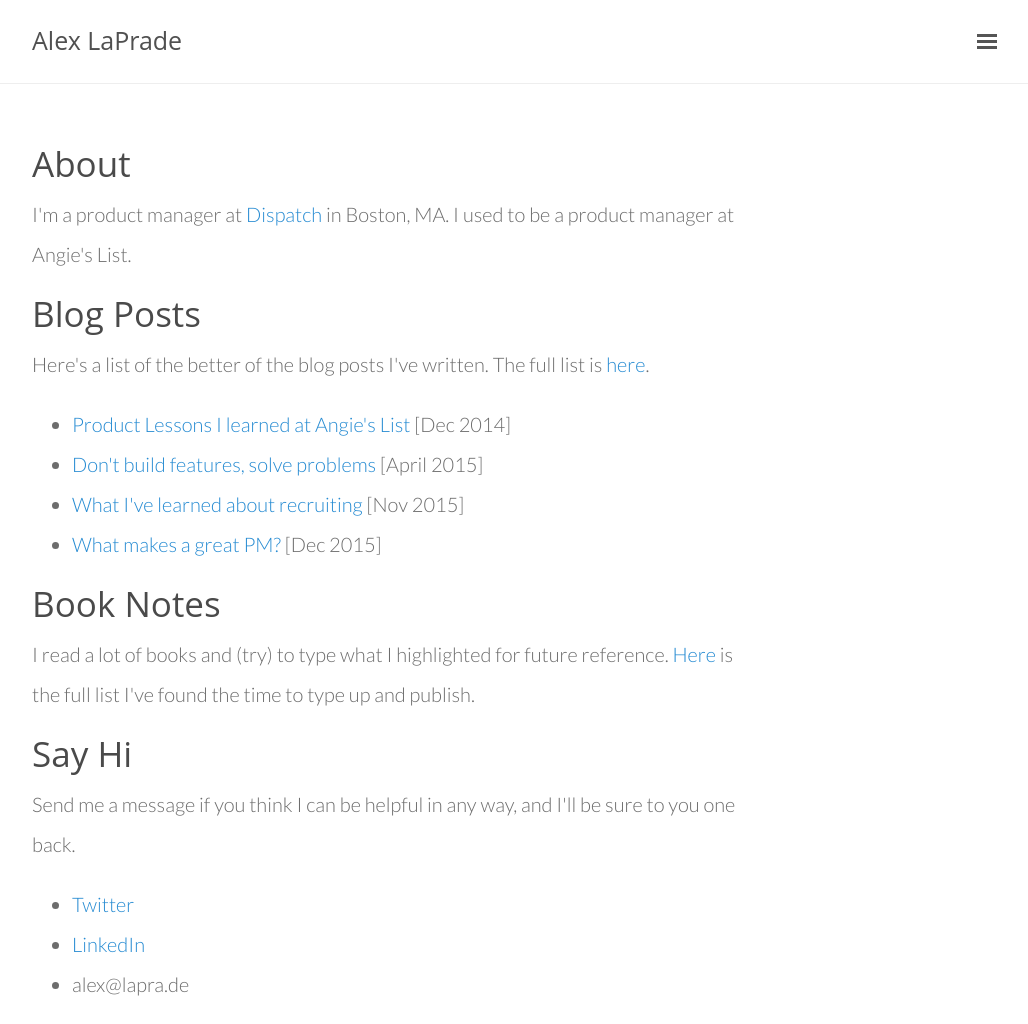
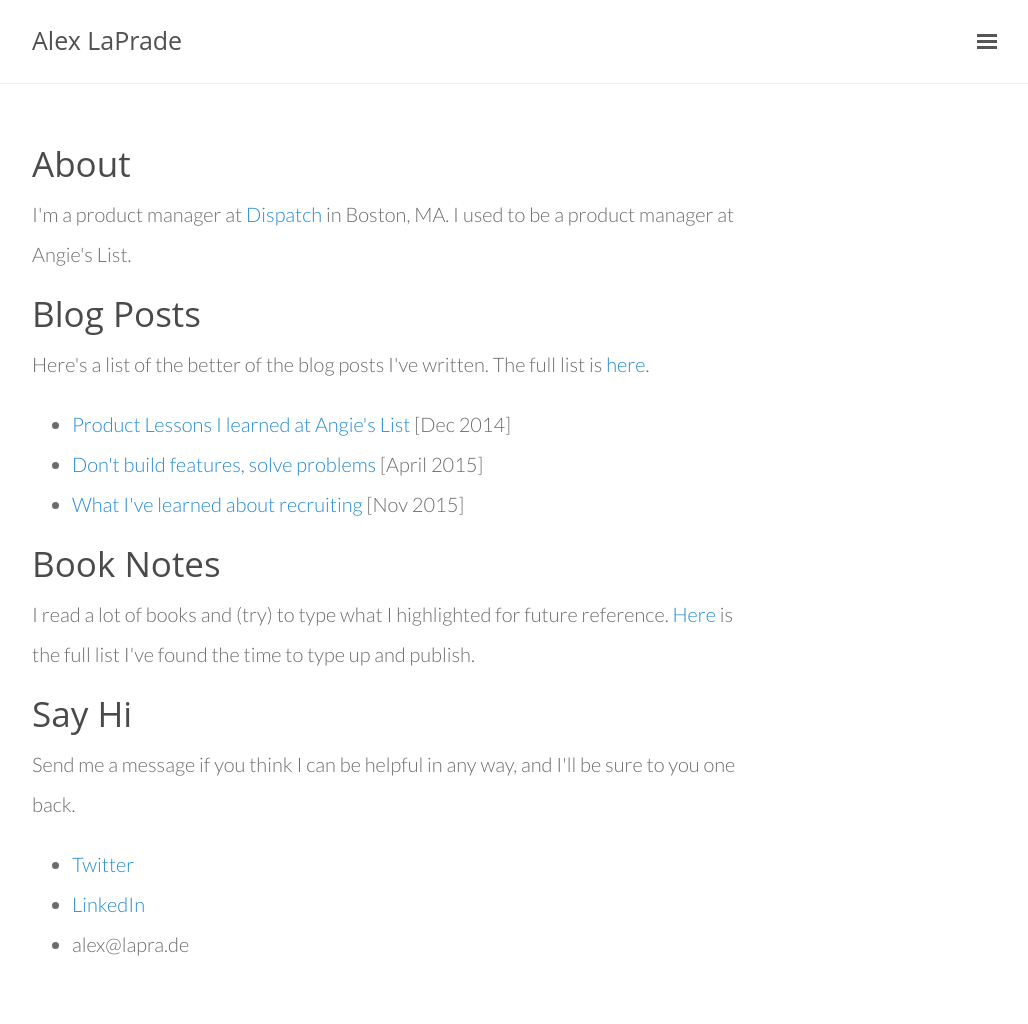
Before and after one commit to laprade/laprade.github.io, a Jekyll site: the page built from index.html, in a window 1280 px wide. Shown: the whole page, without its empty margins (248-1276 px from the left). Built offline with Jekyll 4.4.1, drawn with Linux system fonts in a browser that asks for light colours; the list of posts is cut into pages by our own code; after the commit the page ends 984 px from its top, so only the background shows below that.

Commit message:
Update index.html to list of posts on home page.

```diff
--- a/index.html
+++ b/index.html
@@ -19,9 +19,6 @@ title: Home
         <li>
             <a href="/recruiting">What I've learned about recruiting</a> [Nov 2015]
         </li>
-        <li>
-            <a href="/great-pm">What makes a great PM?</a> [Dec 2015]
-        </li>
     </ul>
 </section>
 <section class="row">
```
